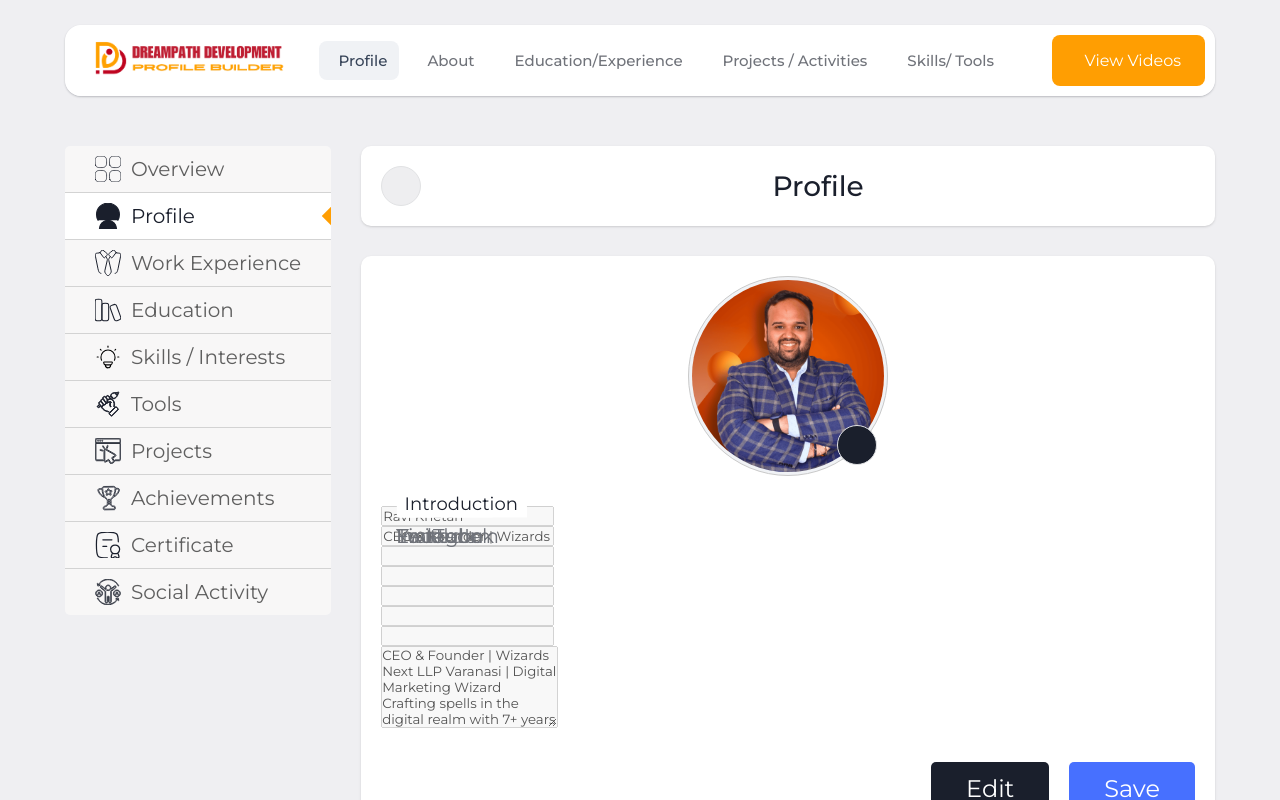
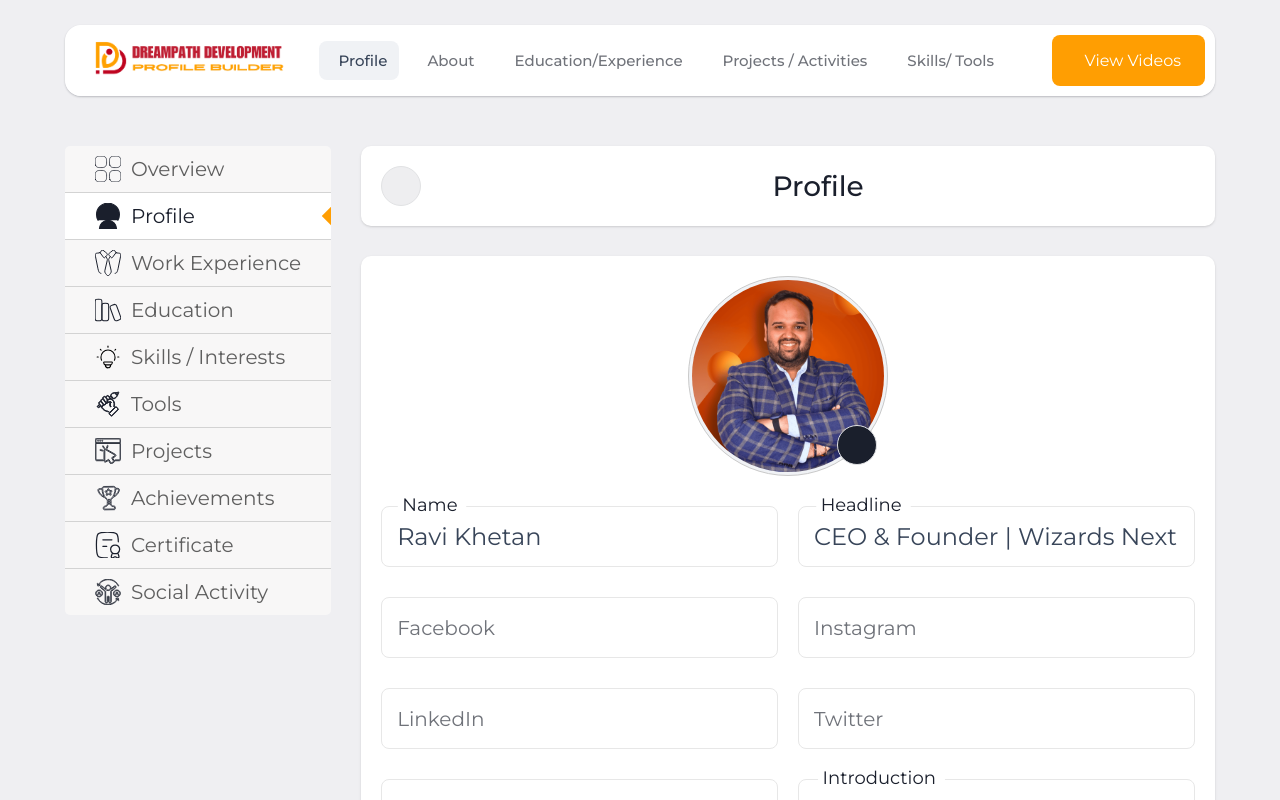
Before and after one commit to priyesshrai/dpd-03, a Next.js app: page /user/1/profile in a window 1280 px wide. Both pictures are taken after a click on the element "Profile". Shown: the top 800 px of the page. Built offline with nearby package versions, Linux system fonts and the light colour scheme; a web font is replaced by a local one.

Commit message:
feat: enhance layout of user profile edit section for improved readability and organization

```diff
--- a/src/app/user/[user]/Dashboard/Profile.tsx
+++ b/src/app/user/[user]/Dashboard/Profile.tsx
@@ -78,6 +78,8 @@ export default function Profile({ goBack, name }: DashboardProps) {
           </div>
 
           <div className="details-edit-body">
+            <div className='details-edit-wraper'>
+
               <div className="edit-input-container">
                 <input
                   type="text"
@@ -189,11 +191,12 @@ export default function Profile({ goBack, name }: DashboardProps) {
                 />
                 <label className='label'>Introduction</label>
               </div>
+            </div>
 
           </div>
 
           <div className="details-edit-footer">
-            <button onClick={()=>setIsDisable(false)}>Edit</button>
+            <button onClick={() => setIsDisable(false)}>Edit</button>
             <button>Save</button>
           </div>
 
```
Lines whose indentation alone changed are shown as unchanged.
